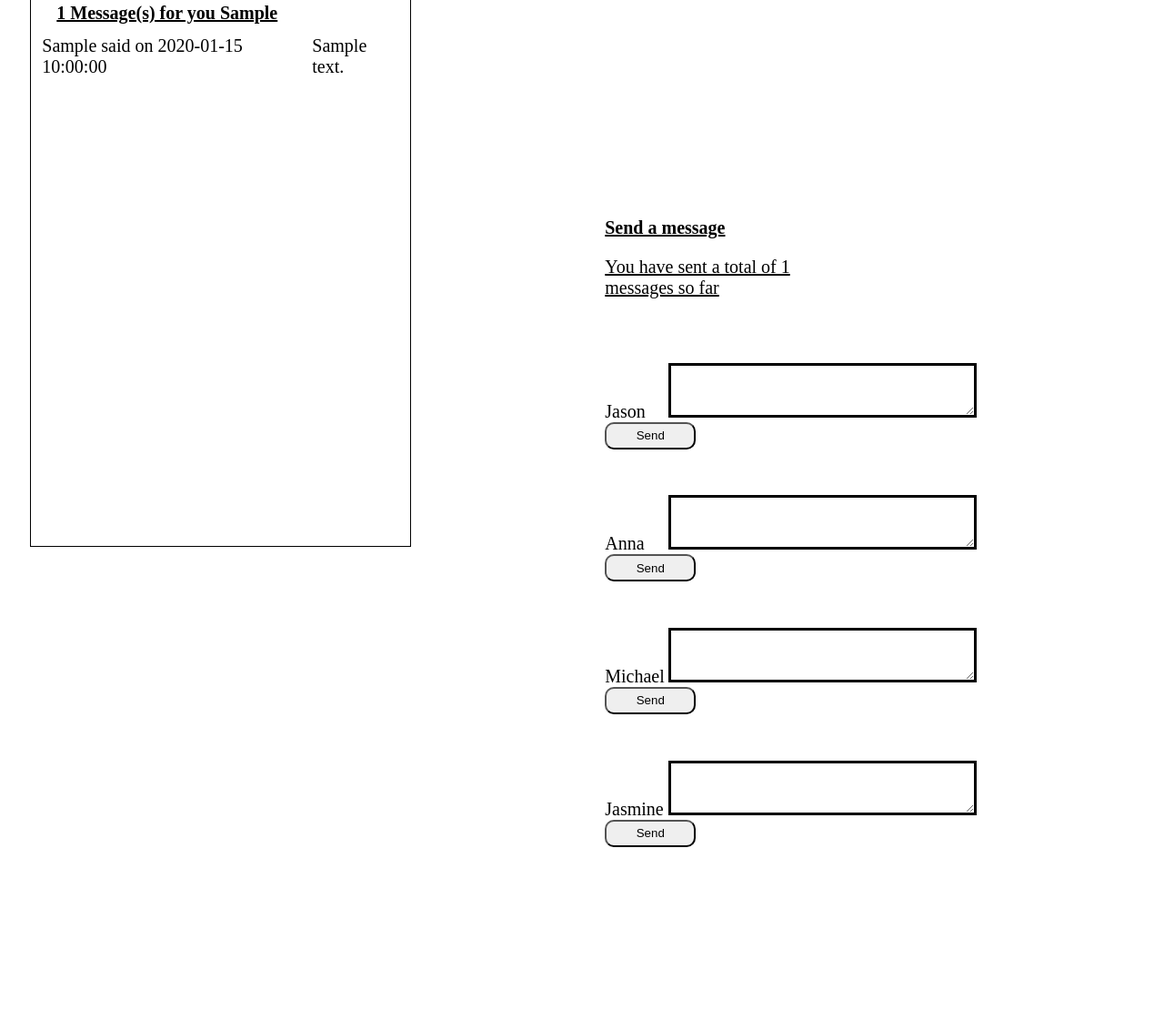
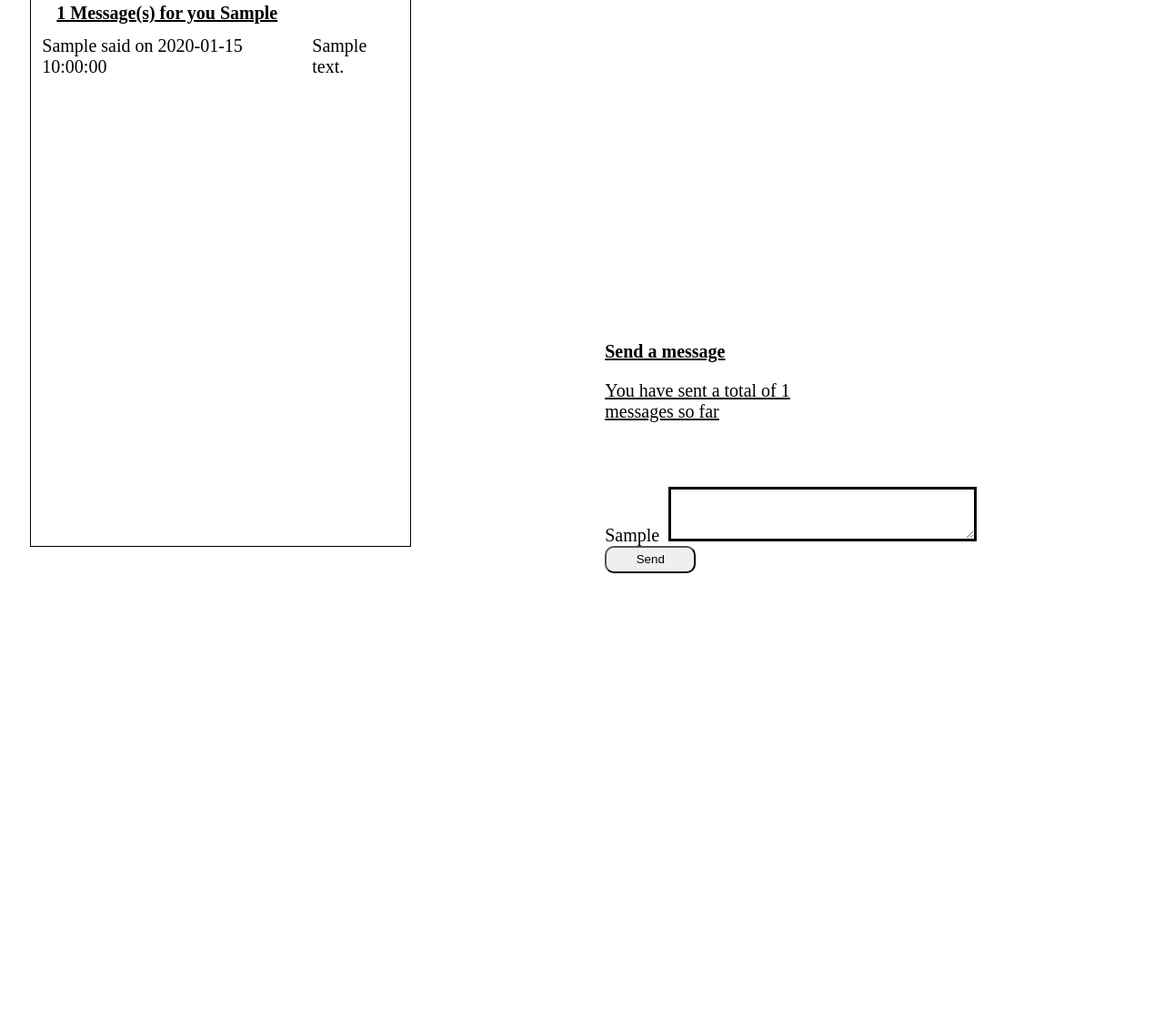
Before and after one commit to jawang94/python_python, a Flask app: page /loggedin in a window 1280 px wide; the page is wider, and only the part inside the window is pictured. Shown: the part 132-1253 px from the top of that part at 91% size. Before the commit the page ends 1063 px from the top of that part, so only its background shows below. Run offline with Flask 2, Linux system fonts and the light colour scheme; the visitor is signed in with stand-in values (Sample User, id 1); tables that the repository leaves empty or names only in its code hold one stand-in row (values such as "Sample post").

Commit message:
dynamically generating user menu for simple wall

```diff
--- a/flask_MySQL/simple_wall/server.py
+++ b/flask_MySQL/simple_wall/server.py
@@ -85,7 +85,9 @@ def loggedin():
     result3 = mysql.query_db(query3, data)
     query4 = "SELECT count(message) as messages_sent FROM messages WHERE messages.user_id = %(userid)s;"
     result4 = mysql.query_db(query4, data)
-    return render_template("loggedin.html",name=session['username'],all_messages=result2,count=result3[0]['messages_received'],sent=result4[0]['messages_sent'])
+    query5 = "SELECT * FROM users;"
+    result5 = mysql.query_db(query5, data)
+    return render_template("loggedin.html",name=session['username'],all_messages=result2,count=result3[0]['messages_received'],sent=result4[0]['messages_sent'],all_users=result5)
 
 @app.route("/sendmessage", methods=['POST'])
 def sendmessage():
--- a/flask_MySQL/simple_wall/templates/loggedin.html
+++ b/flask_MySQL/simple_wall/templates/loggedin.html
@@ -37,30 +37,14 @@
             <div class="send_messages">
                 <h1>Send a message</h1>
                 <p>You have sent a total of {{sent}} messages so far</p>
+                {% for key in all_users %}
                 <form action="/sendmessage" class="form" method="POST">
-                    <label for="message" class="label">Jason</label>
+                    <label for="message" class="label">{{key['first_name']}}</label>
                     <textarea name="message" class="message" cols="30" rows="10"></textarea>
-                    <input type="hidden" name="recipient_id" value="1">
+                    <input type="hidden" name="recipient_id" value="{{key['user_id']}}">
                     <input type="submit" value="Send" class="submit">
                 </form>
-                <form action="/sendmessage" class="form" method="POST">
-                    <label for="message" class="label">Anna</label>
-                    <textarea name="message" class="message" cols="30" rows="10"></textarea>
-                    <input type="hidden" name="recipient_id" value="2">
-                    <input type="submit" value="Send" class="submit">
-                </form>
-                <form action="/sendmessage" class="form" method="POST">
-                    <label for="message" class="label">Michael</label>
-                    <textarea name="message" class="message" cols="30" rows="10"></textarea>
-                    <input type="hidden" name="recipient_id" value="3">
-                    <input type="submit" value="Send" class="submit">
-                </form>
-                <form action="/sendmessage" class="form" method="POST">
-                    <label for="message" class="label">Jasmine</label>
-                    <textarea name="message" class="message" cols="30" rows="10"></textarea>
-                    <input type="hidden" name="recipient_id" value="4">
-                    <input type="submit" value="Send" class="submit">
-                </form>
+                {% endfor %}
                 {% with messages = get_flashed_messages() %}
                     {% if messages %}
                         {% for message in messages %}
```
